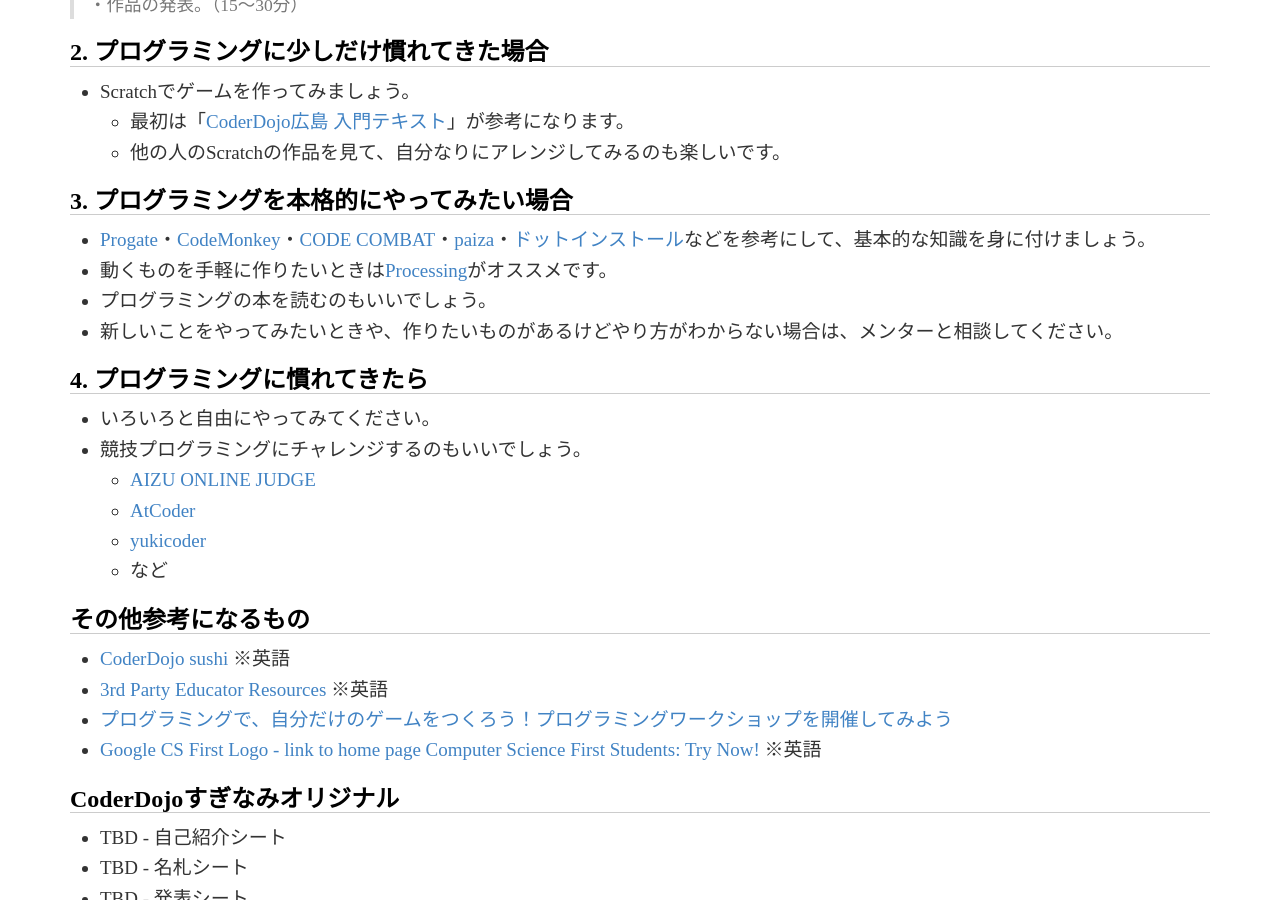
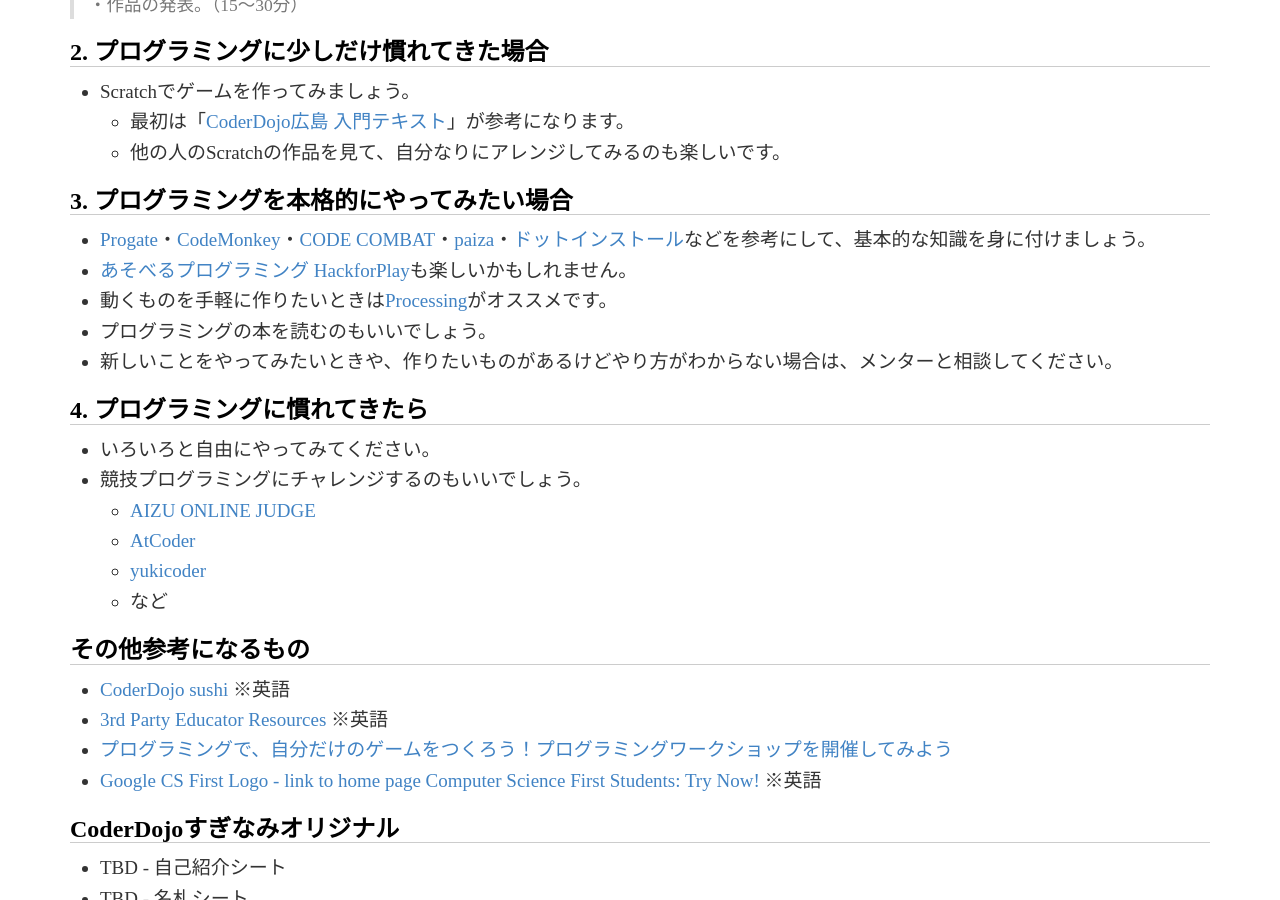
Before and after one commit to coderdojo-suginami/coderdojo-suginami.github.io, a Jekyll site: the page built from materials/index.md, in a window 1280 px wide and 900 px high, scrolled down 739 px. Built offline with Jekyll 4.4.1, drawn with Linux system fonts in a browser that asks for light colours.

Commit message:
Update material

```diff
--- a/materials/index.md
+++ b/materials/index.md
@@ -38,6 +38,7 @@ CoderDojoすぎなみでは、アイスブレイクのときにアンプラグ
 ## 3. プログラミングを本格的にやってみたい場合
 
 * [Progate](https://prog-8.com/)・[CodeMonkey](http://codemonkey.jp/)・[CODE COMBAT](https://codecombat.com/)・[paiza](https://paiza.jp/)・[ドットインストール](http://dotinstall.com/)などを参考にして、基本的な知識を身に付けましょう。
+* [あそべるプログラミング HackforPlay](https://hackforplay.xyz/)も楽しいかもしれません。
 * 動くものを手軽に作りたいときは[Processing](https://processing.org/)がオススメです。
 * プログラミングの本を読むのもいいでしょう。
 * 新しいことをやってみたいときや、作りたいものがあるけどやり方がわからない場合は、メンターと相談してください。
```
